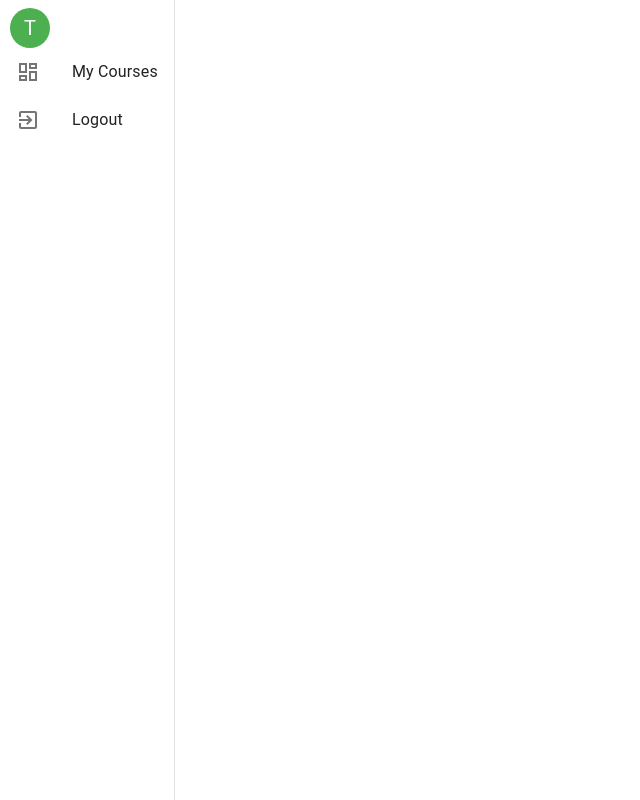
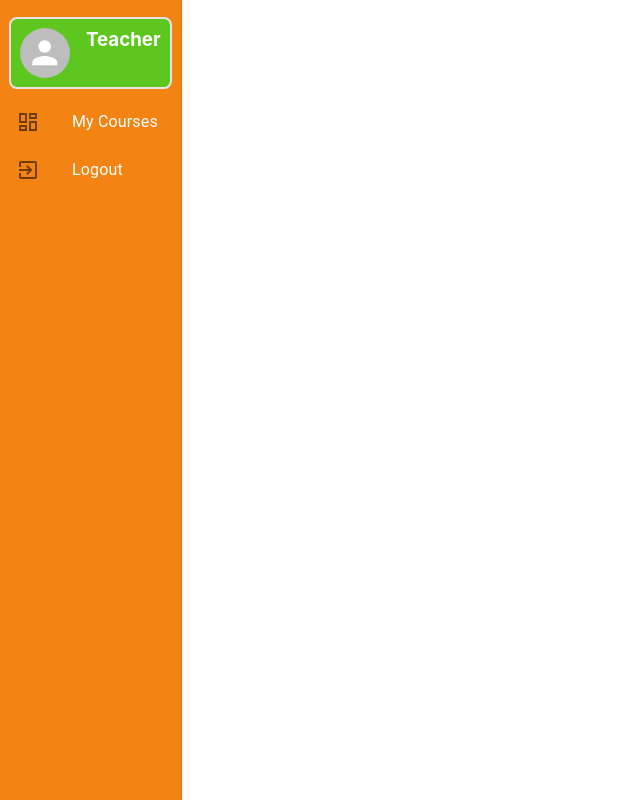
Before and after one commit to ninhcongluc/qp03_frontend, a React (Create React App) app: page /teacher in a window 1280 px wide. Shown: the whole page, without its empty margins (0-640 px from the left). Built offline with nearby package versions, Linux system fonts and the light colour scheme.

Commit message:
upadte left Menu for all

```diff
--- a/src/components/LeftMenu/AdminMenu.js
+++ b/src/components/LeftMenu/AdminMenu.js
@@ -26,9 +26,7 @@ const LeftMenu = () => {
   };
 
   return (
-    <Drawer
-      variant="permanent"
-      anchor="left"
+    <Drawer variant="permanent" anchor="left"
       sx={{
         '& .MuiDrawer-paper': {
           backgroundColor: '#f38413',
--- a/src/components/LeftMenu/ManagerMenu.css
+++ b/src/components/LeftMenu/ManagerMenu.css
@@ -1,3 +1,8 @@
 .Manager_Menu{
-    margin-left:10px
+    border: 2px solid #e7e5e3;
+  border-radius: 8px;
+  padding: 9px;
+  margin: 9px;
+  background-color: #5dc71f;
+  text-align: center;
 }
--- a/src/components/LeftMenu/ManagerMenu.js
+++ b/src/components/LeftMenu/ManagerMenu.js
@@ -11,7 +11,6 @@ import { useNavigate } from "react-router-dom";
 
 import Avatar from "@mui/material/Avatar";
 import Stack from "@mui/material/Stack";
-import { deepPurple } from "@mui/material/colors";
 import "./ManagerMenu.css";
 
 const ManagerMenu = () => {
@@ -33,11 +32,21 @@ const ManagerMenu = () => {
 
   return (
     <div>
-      <Drawer variant="permanent" anchor="left">
+      <Drawer variant="permanent" anchor="left" sx={{
+        '& .MuiDrawer-paper': {
+          backgroundColor: '#f38413',
+          color: '#fff',
+        },
+      }}>
         <List>
           <div class="Manager_Menu">
             <Stack direction="row" spacing={2}>
-              <Avatar sx={{ bgcolor: deepPurple[500] }}>M</Avatar>
+            <Avatar
+              alt="Manager"
+              src=""
+              sx={{ width: 64, height: 64 }}
+            />
+            <h3>Manager</h3>
             </Stack>
           </div>
 
--- a/src/components/LeftMenu/StudentMenu.css
+++ b/src/components/LeftMenu/StudentMenu.css
@@ -1,3 +1,8 @@
 .Student_Menu{
-    margin-left:10px;
+    border: 2px solid #e7e5e3;
+    border-radius: 8px;
+    padding: 9px;
+    margin: 9px;
+    background-color: #5dc71f;
+    text-align: center;
 }
--- a/src/components/LeftMenu/StudentMenu.js
+++ b/src/components/LeftMenu/StudentMenu.js
@@ -11,7 +11,6 @@ import { useNavigate } from "react-router-dom";
 
 import Avatar from "@mui/material/Avatar";
 import Stack from "@mui/material/Stack";
-import { yellow } from "@mui/material/colors";
 import "./StudentMenu.css";
 
 const StudentMenu = () => {
@@ -29,11 +28,22 @@ const StudentMenu = () => {
 
   return (
     <div>
-      <Drawer variant="permanent" anchor="left">
+      <Drawer variant="permanent" anchor="left"
+      sx={{
+        '& .MuiDrawer-paper': {
+          backgroundColor: '#f38413',
+          color: '#fff',
+        },
+      }}>
         <List>
           <div class="Student_Menu">
             <Stack direction="row" spacing={2}>
-              <Avatar sx={{ bgcolor: yellow[500] }}>S</Avatar>
+            <Avatar
+              alt="Student"
+              src=""
+              sx={{ width: 50, height: 50 }}
+            />
+            <h3>Student</h3>
             </Stack>
           </div>
 
--- a/src/components/LeftMenu/TeacherMenu.css
+++ b/src/components/LeftMenu/TeacherMenu.css
@@ -1,3 +1,8 @@
 .Teacher_Menu{
-    margin-left:10px;
+    border: 2px solid #e7e5e3;
+    border-radius: 8px;
+    padding: 9px;
+    margin: 9px;
+    background-color: #5dc71f;
+    text-align: center;
 }
--- a/src/components/LeftMenu/TeacherMenu.js
+++ b/src/components/LeftMenu/TeacherMenu.js
@@ -11,7 +11,6 @@ import { useNavigate } from "react-router-dom";
 
 import Avatar from "@mui/material/Avatar";
 import Stack from "@mui/material/Stack";
-import { green } from "@mui/material/colors";
 import "./TeacherMenu.css";
 
 const TeacherMenu = () => {
@@ -29,11 +28,22 @@ const TeacherMenu = () => {
 
   return (
     <div>
-      <Drawer variant="permanent" anchor="left">
+      <Drawer variant="permanent" anchor="left"
+      sx={{
+        '& .MuiDrawer-paper': {
+          backgroundColor: '#f38413',
+          color: '#fff',
+        },
+      }}>
         <List>
           <div class="Teacher_Menu">
             <Stack direction="row" spacing={2}>
-              <Avatar sx={{ bgcolor: green[500] }}>T</Avatar>
+            <Avatar
+              alt="Teacher"
+              src=""
+              sx={{ width: 50, height: 50 }}
+            />
+            <h3>Teacher</h3>
             </Stack>
           </div>
           <ListItem button onClick={handleCourseManagementClick}>
```
